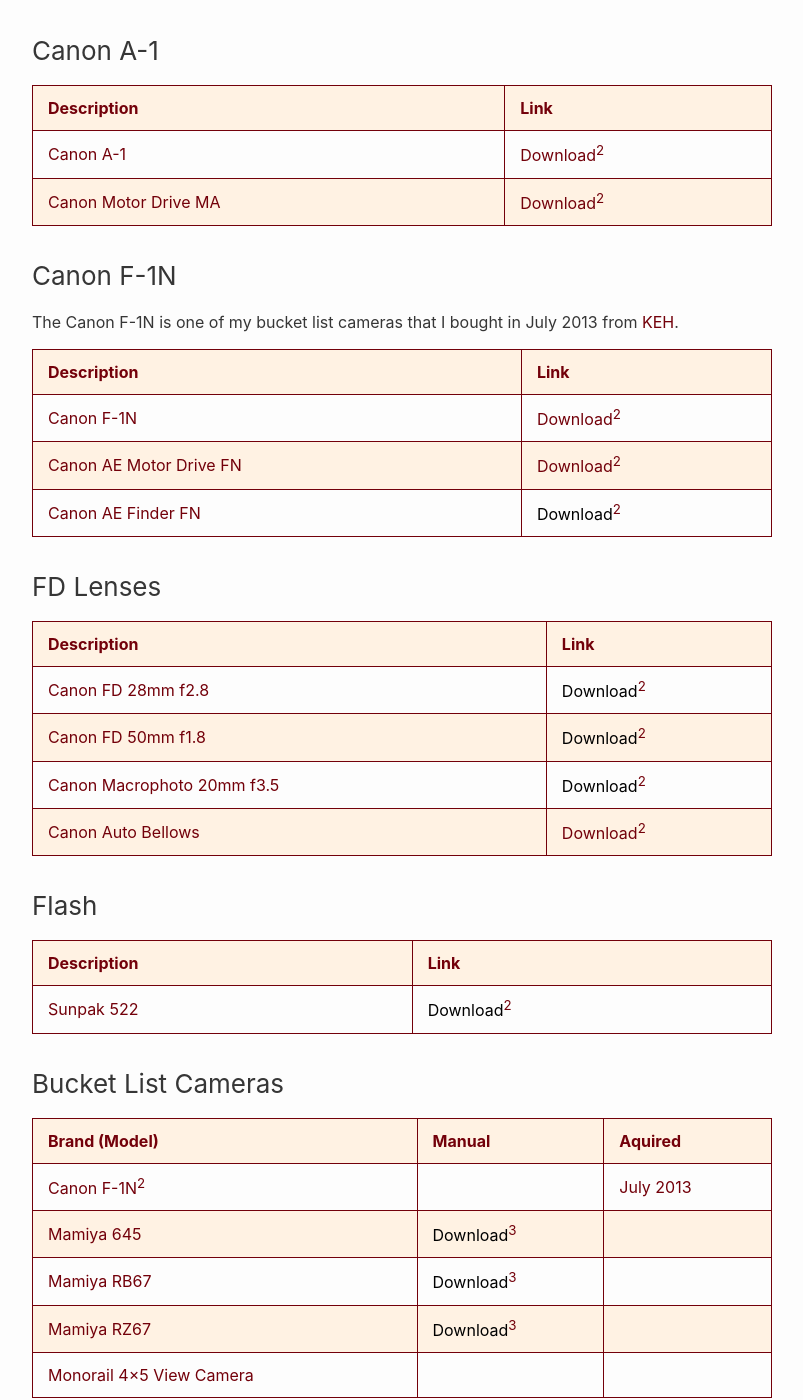
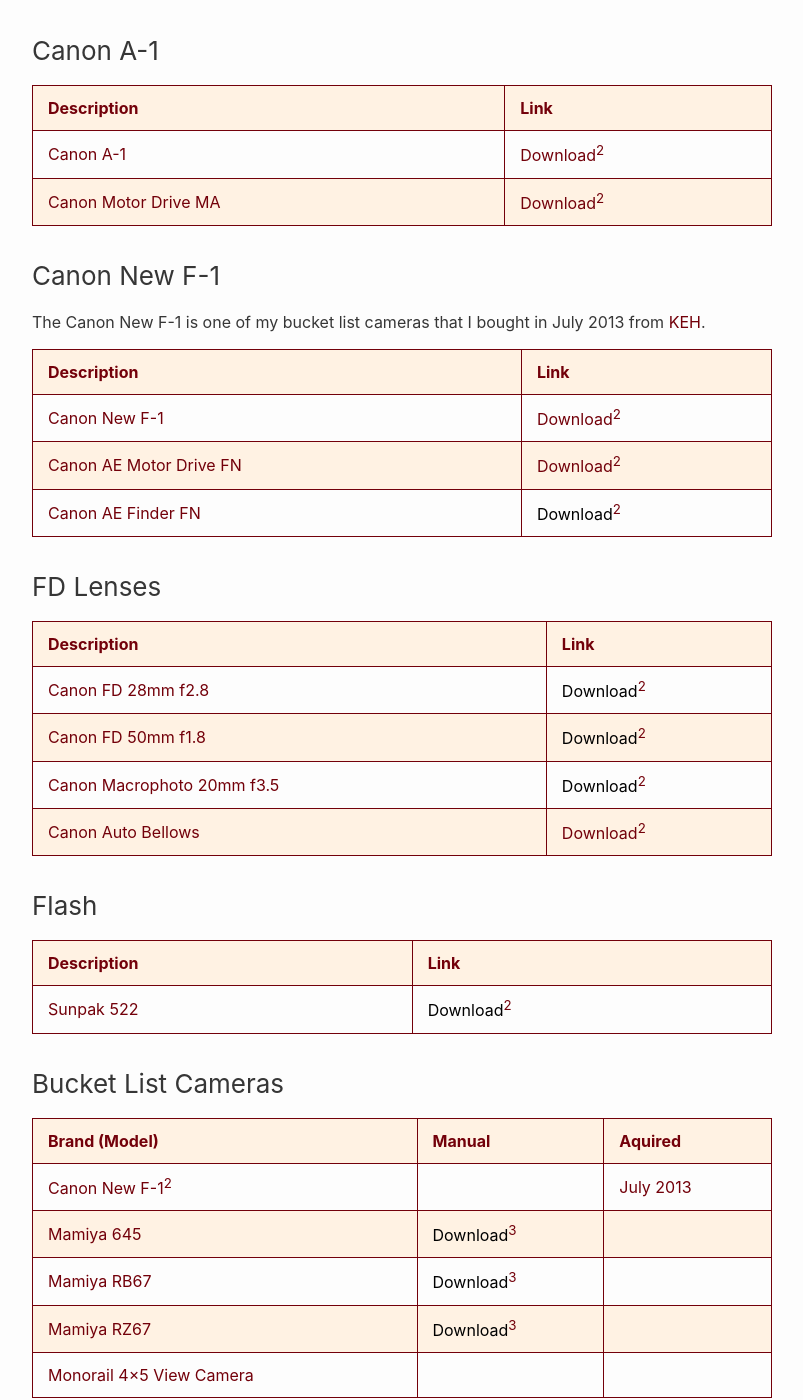
Before and after one commit to RalphHightower/RalphHightower, a Jekyll site: the page built from CanonFirmwareSoftware.md, in a window 1280 px wide and 1400 px high, scrolled down 1452 px. Shown: the whole window, without its empty margins (238-1041 px from the left). Built offline with Jekyll 4.4.1, drawn with Linux system fonts in a browser that asks for light colours; our own code applies the rules of GitHub Pages for plain Markdown files; some of the changed text lies outside the part shown.

Commit message:
[docs](doc): Canon Museum named my F-1 as the New F-1

```diff
--- a/CanonFirmwareSoftware.md
+++ b/CanonFirmwareSoftware.md
@@ -22,13 +22,13 @@
 | Canon A-1 | [Download](https://www.cameramanuals.org/canon_pdf/canon_a1.pdf)[^11] |
 | Canon Motor Drive MA | [Download](https://www.cameramanuals.org/canon_pdf/canon_motor_drive_ma.pdf)[^11] |
 
-### Canon F-1N
+### Canon New F-1
 
-The Canon F-1N is one of my bucket list cameras that I bought in July 2013 from [KEH](https://www.keh.com/).
+The Canon New F-1 is one of my bucket list cameras that I bought in July 2013 from [KEH](https://www.keh.com/).
 
 | Description | Link |
 |-------------|------|
-| Canon F-1N | [Download](https://www.cameramanuals.org/canon_pdf/canon_f-1n.pdf)[^11] |
+| Canon New F-1 | [Download](https://www.cameramanuals.org/canon_pdf/canon_f-1n.pdf)[^11] |
 | Canon AE Motor Drive FN | [Download](https://www.cameramanuals.org/canon_pdf/canon_ae_motor_drive_fn.pdf)[^11] |
 | Canon AE Finder FN | [Download]()[^11] |
 
@@ -51,13 +51,13 @@ The Canon F-1N is one of my bucket list cameras that I bought in July 2013 from
 
 | Brand (Model) | Manual | Aquired |
 |---------------|--------|----|
-| Canon F-1N[^11] | | July 2013 |
+| Canon New F-1[^11] | | July 2013 |
 | Mamiya 645 | [Download]()[^12] | |
 | Mamiya RB67 | [Download]()[^12] | |
 | Mamiya RZ67 | [Download]()[^12] | |
 | Monorail 4×5 View Camera | | |
 
-[^11]: July 2013, Paula and I were traveling back home from Charleston, South Carolina, when I mentioned that [KEH](https://www.keh.com/) has a Canon F-1N, with AE Motor Drive FN, and AE Finder FN for sale. She asked *"Is that there flagship camera?"* I answered *"Yes, for the 80's."* She said *"Buy it."*
+[^11]: July 2013, Paula and I were traveling back home from Charleston, South Carolina, when I mentioned that [KEH](https://www.keh.com/) has a Canon New F-1, with AE Motor Drive FN, and AE Finder FN for sale. She asked *"Is that there flagship camera?"* I answered *"Yes, for the 80's."* She said *"Buy it."*
 [^12]: Links to [OrphanCameras.com](https://www.butkus.org/chinon/) / [Butkus.us](https://www.butkus.org/chinon/). Camera Manual Library 1997 - 2022
 
 ### Discontinued Films
```
